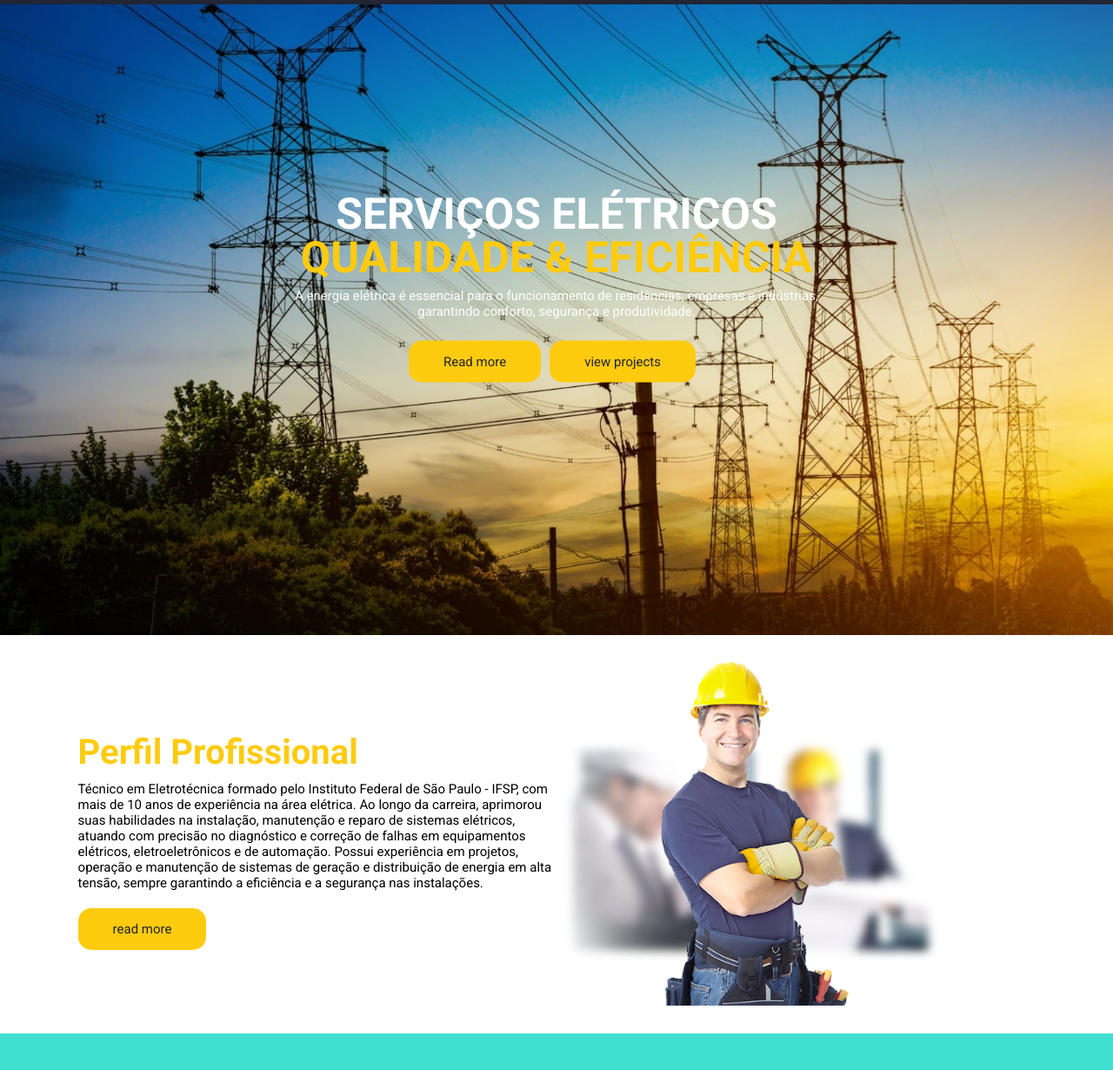
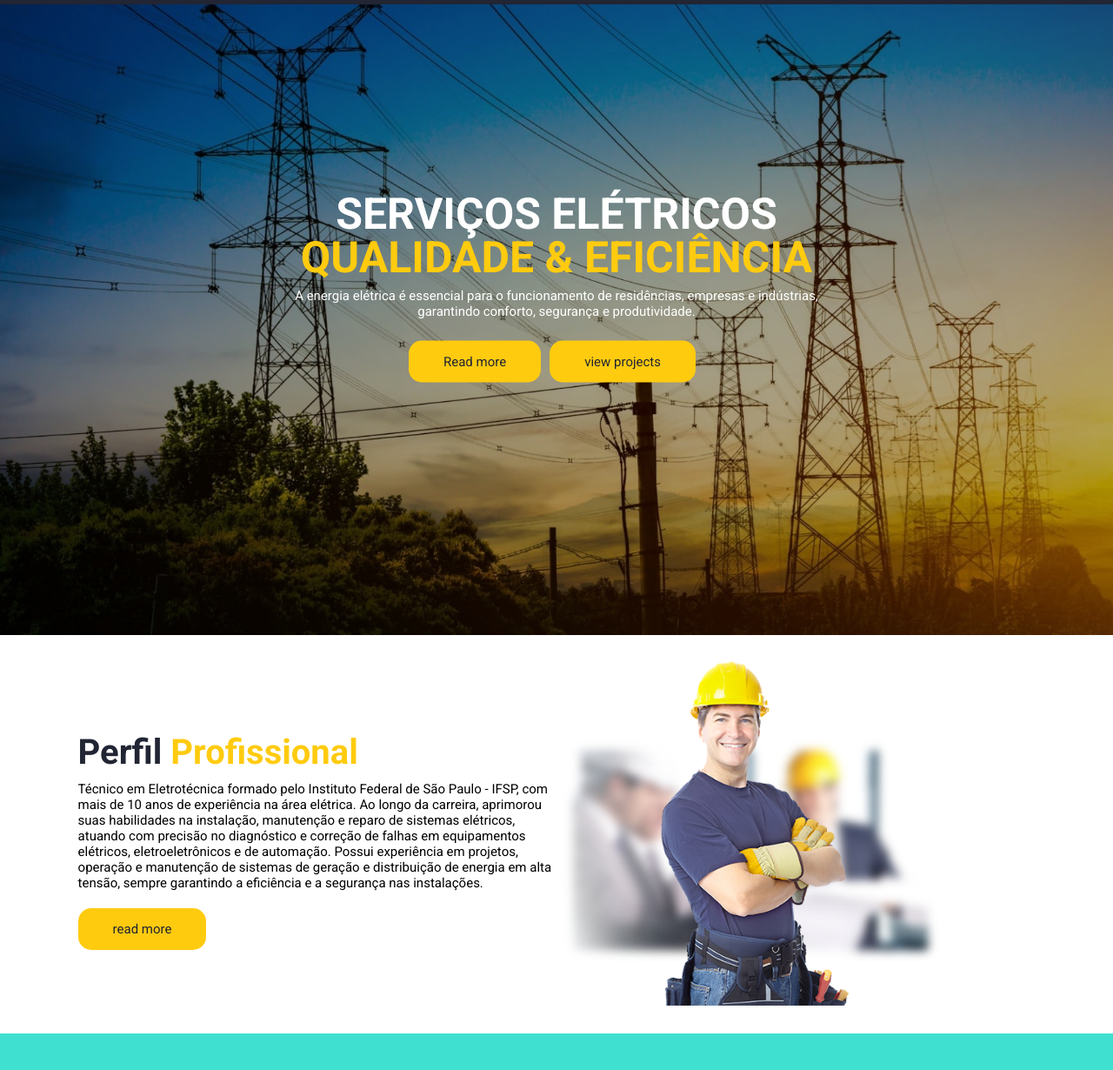
Before and after one commit to C4PISTRANO/ElectricianSite, a plain HTML site: page index.html in a window 1280 px wide. Shown: the part 70-1300 px from the top of the page at 87% size. Drawn offline with nearby package versions, Linux system fonts and the light colour scheme; a script that the page names is missing.

Commit message:
Update style.css

```diff
--- a/style.css
+++ b/style.css
@@ -73,7 +73,7 @@ html{
     top: 110%;
 }
 .background-image{
-    background: url("electricity.jpg");
+    background: linear-gradient(rgba(0, 0, 0, 0.3), rgba(0, 0, 0, 0.3)), url(electricity.jpg);
     width: 100%;
     height: 100vh;
     background-size: cover;
@@ -140,7 +140,9 @@ html{
 .welcome-text h1{
     font-size: 40px;
     color: var(--mainclr);
-
+}
+.welcome-text h1 span {
+    color: var(--headerclr);
 }
 .welcome-text p{
     font-size: 1.5rem;
```
